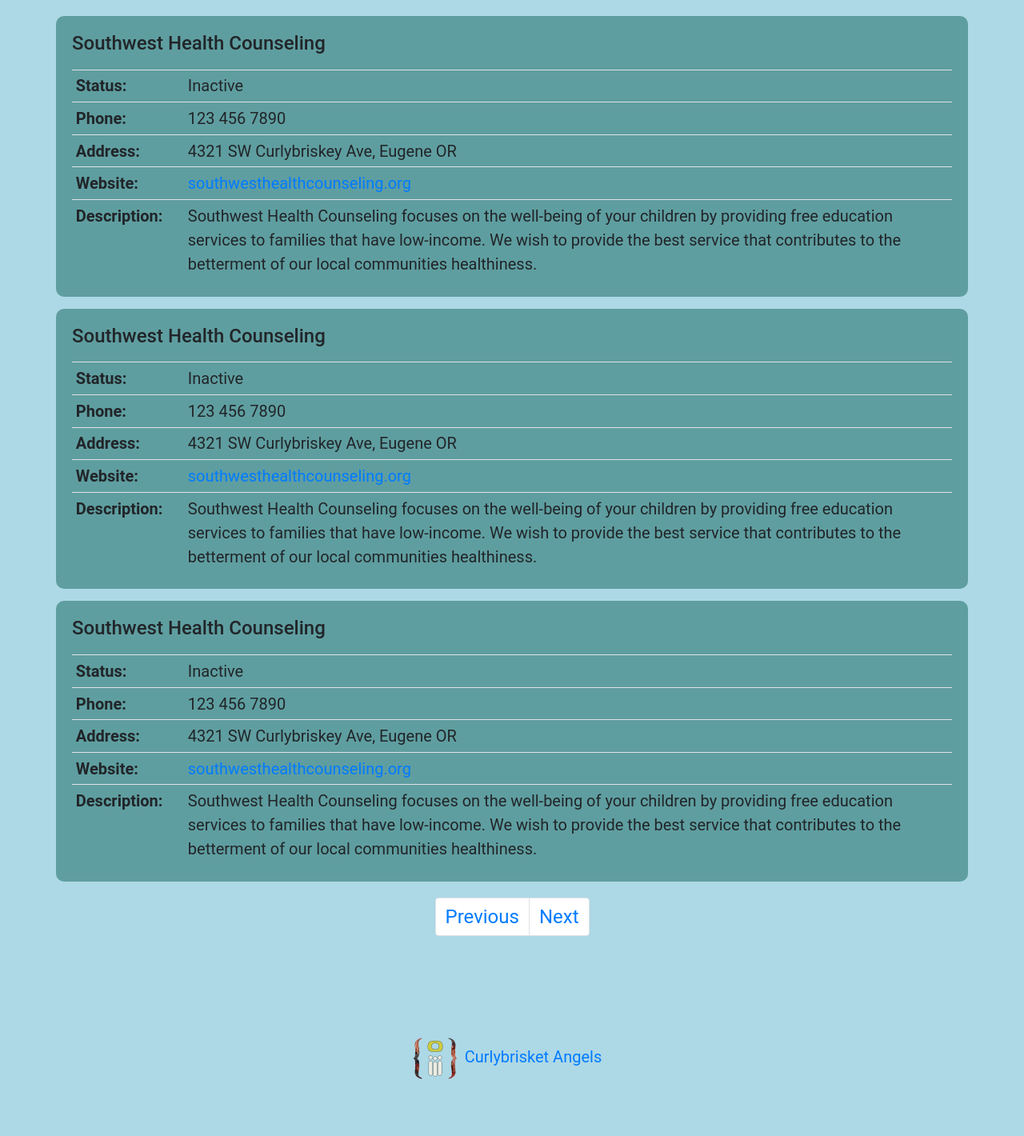
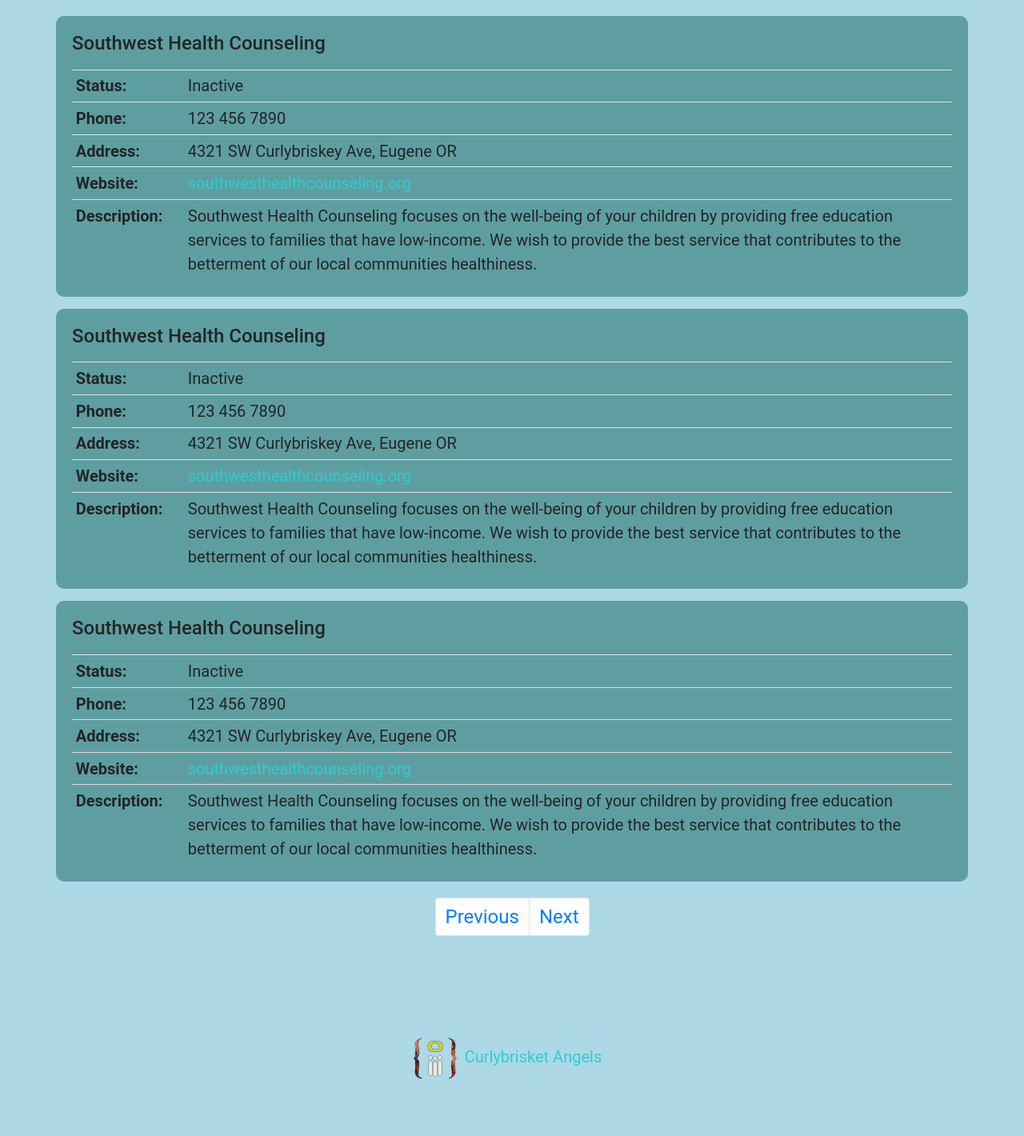
Before and after one commit to curlybrisket-angels/white-bird-by-curlybrisket-angels, a Flask app: page / in a window 1280 px wide. Shown: the part 1052-2472 px from the top of the page at 80% size. Run offline with Flask 2, Linux system fonts and the light colour scheme; data that the repository does not hold is empty; parts of the project's set-up code (start-up, migrations or seed data) failed here and were passed over; some libraries are stand-ins or nearby versions.

Commit message:
Changed css

```diff
--- a/static/css/main.css
+++ b/static/css/main.css
@@ -1,6 +1,6 @@
 html {
     min-width: 520px;
-    max-width: 1600px
+/*    max-width: 1600px*/
 }
 
 body {
@@ -8,6 +8,10 @@ body {
     font-family: Roboto, Helvetica, sans-serif;
     margin: 60px;
     background-color: lightblue;
+}
+
+a {
+    color: #2eccd1;
 }
 
 #titleBlock {
```
